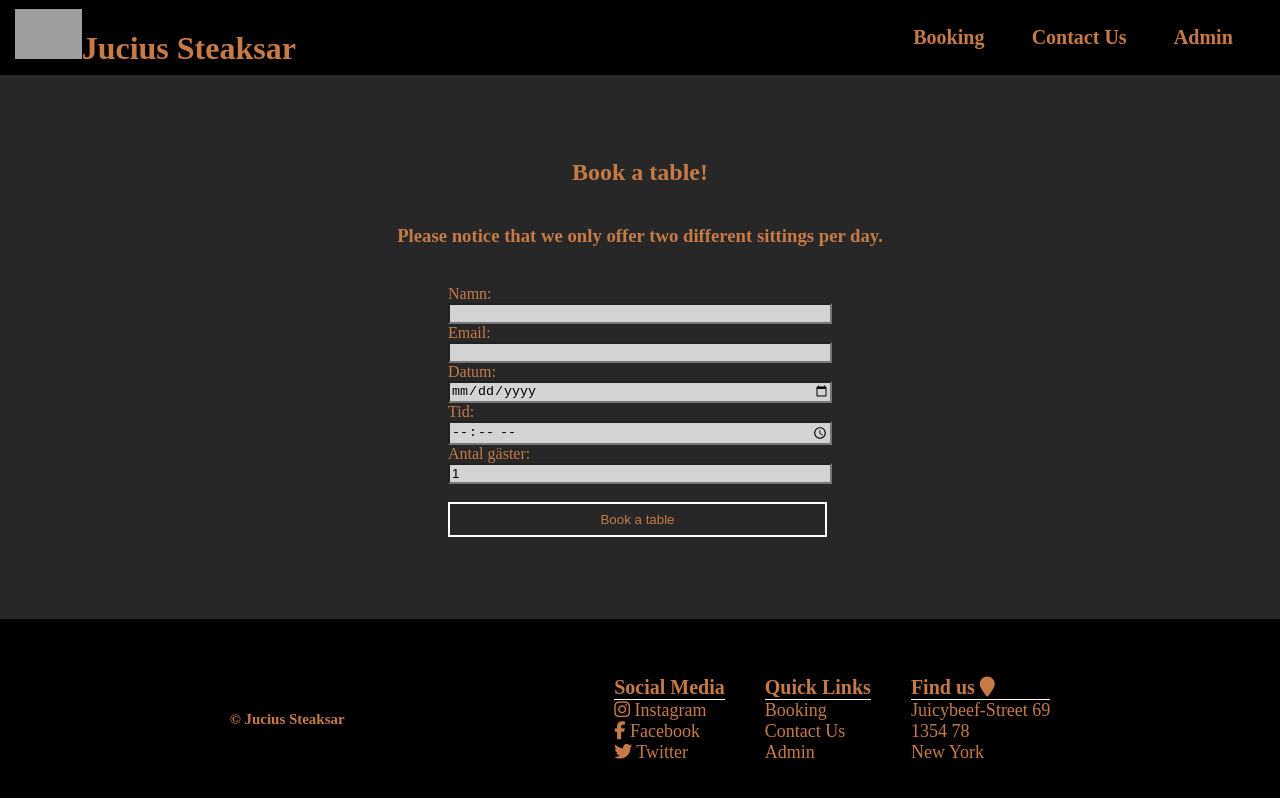
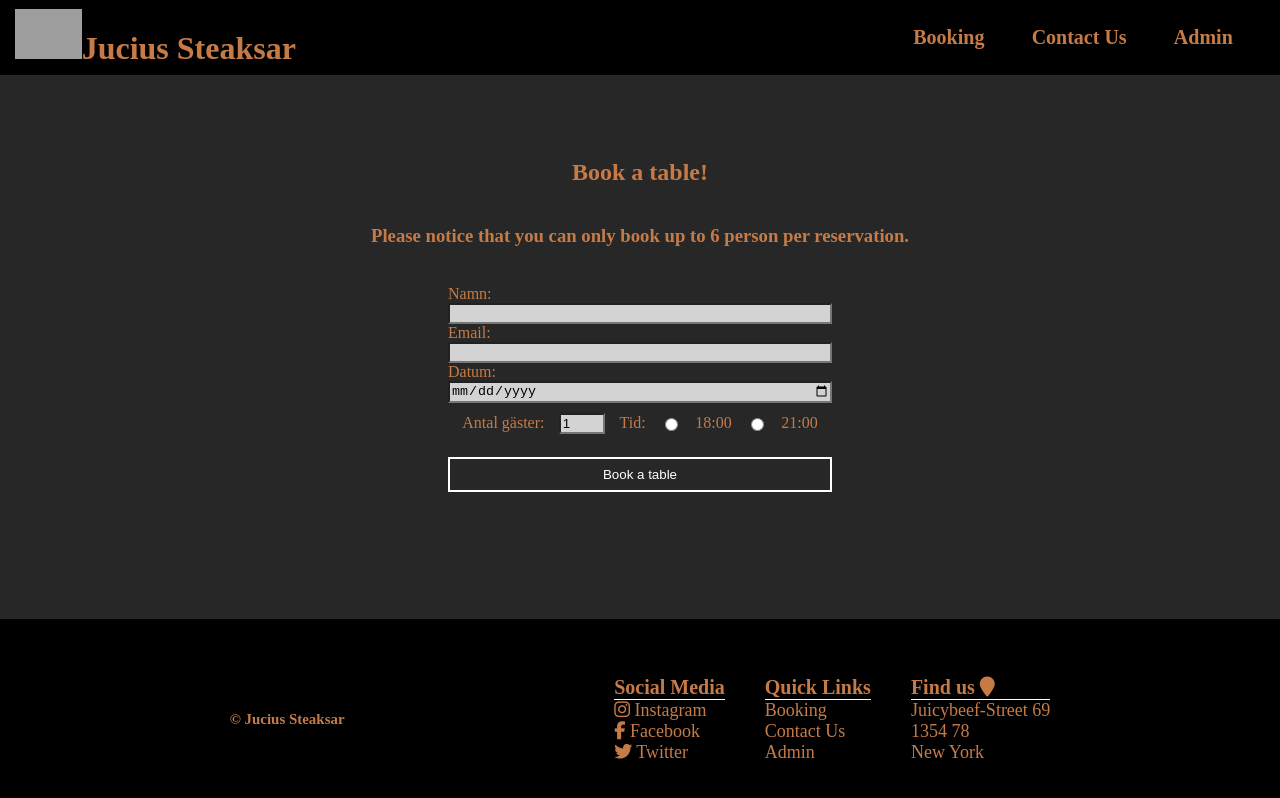
Before and after one commit to NicklasSoderlund/Restaurant-Project, a React (Create React App) app: page /booking in a window 1280 px wide. Shown: the top 798 px of the page. Built offline with nearby package versions, Linux system fonts and the light colour scheme; grey boxes are pictures that could not be loaded; a small style sheet from the web is missing.

Commit message:
Form taking form

```diff
--- a/src/components/Booking/Booking.tsx
+++ b/src/components/Booking/Booking.tsx
@@ -17,7 +17,7 @@ function BookingForm(props: BookingFormProps): JSX.Element {
   return (
     <section className='Booking'>
       <h2>Book a table!</h2>
-      <h3>Please notice that we only offer two different sittings per day. </h3>
+      <h3>Please notice that you can only book up to 6 person per reservation.</h3>
     <div className='FormContainer'>
     <form onSubmit={handleSubmit}>
       <label htmlFor="name">Namn:</label>
@@ -28,12 +28,25 @@ function BookingForm(props: BookingFormProps): JSX.Element {
 
       <label htmlFor="date">Datum:</label>
       <input type="date" id="date" value={date} onChange={(e) => setDate(e.target.value)} required />
+      <div className='timeContainer'>
+      <label htmlFor="numPeople">Antal gäster:</label>
+      <input type="number" id="numPeople" value={numPeople} onChange={(e) => {
+          const value = Number(e.target.value);
+          if (value >= 1 && value <= 6) {
+          setNumPeople(value);
+    }
+  }}
+  required
+  min="1"
+  max="6"
+/>
 
       <label htmlFor="time">Tid:</label>
-      <input type="time" id="time" value={time} onChange={(e) => setTime(e.target.value)} required />
-
-      <label htmlFor="numPeople">Antal gäster:</label>
-      <input type="number" id="numPeople" value={numPeople} onChange={(e) => setNumPeople(Number(e.target.value))} required />
+      <input type="radio" id="time1" name="time" value="18:00" checked={time === "18:00"} onChange={(e) => setTime(e.target.value)} />
+      <label htmlFor="time1">18:00</label>
+      <input type="radio" id="time2" name="time" value="21:00" checked={time === "21:00"} onChange={(e) => setTime(e.target.value)} />
+      <label htmlFor="time2">21:00</label>
+      </div>
       <br></br>
       <button type="submit">Book a table</button>
     </form>
--- a/src/components/Booking/booking.scss
+++ b/src/components/Booking/booking.scss
@@ -33,10 +33,9 @@ button{
   padding:8px 48px;
   background-color: transparent;
   border:2px solid #FFFFFF;
-  margin:0 5px 5px 0;
   box-sizing: border-box;
   font-weight:400;
-  color:#C67B47;
+  color:white;
   text-align:center;
   }
   button:hover{
@@ -44,3 +43,13 @@ button{
   border-color:#DDDDDD;
   cursor:pointer;
   }
+  .timeContainer {
+      margin-top: 10px;
+      margin-bottom: 5px;
+      display: flex;
+      justify-content: space-evenly;
+      align-items: center;
+  }
+  #numPeople {
+    width: 10%;
+  }
```
